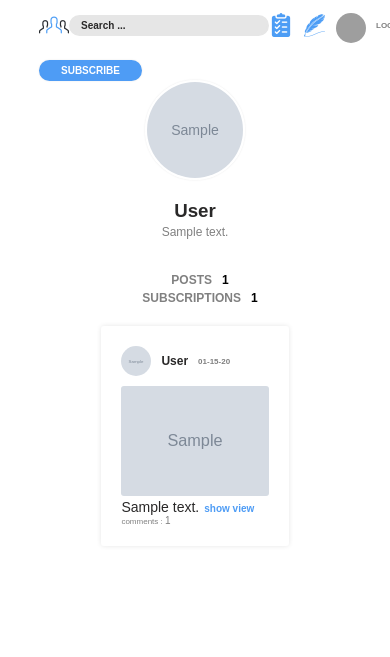
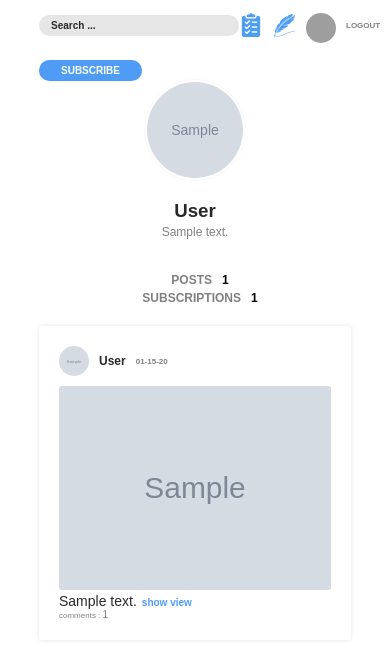
Before and after one commit to YauheniRusinchuk/developement_sweden, a Django app: template apps/templates/home/detail.html in a window 390 px wide. Shown: the top 657 px of the page. Run offline with Django 3.2, Linux system fonts and the light colour scheme; the template is opened without the code that fills it: most values are stand-ins (such as "Sample title", 1, 10 or a date in 2020); grey boxes marked "Sample" are stand-in pictures; some libraries are stand-ins or nearby versions; some web fonts are replaced; grey boxes are pictures that could not be loaded.

Commit message:
query media

```diff
--- a/apps/static/css/style.css
+++ b/apps/static/css/style.css
@@ -1877,3 +1877,54 @@ body {
     font-size: 14px;
     font-weight: bold;
 }
+
+
+@media (max-width: 1110px) {
+    .last_notes_container {
+        display: none;
+    }
+
+    .main_user_info {
+        display: none;
+    }
+}
+
+
+@media (max-width: 1100px) {
+    .main_container {
+        width: 70%;
+    }
+
+    .detail_info_post .post_container {
+        width: 70%;
+    }
+}
+
+
+@media (max-width: 670px) {
+    .main_container {
+        width: 80%;
+    }
+
+    .detail_info_post .post_container {
+        width: 80%;
+    }
+}
+
+
+@media (max-width: 570px) {
+    .main_container {
+        width: 90%;
+    }
+
+    .detail_info_post .post_container {
+        width: 100%;
+    }
+}
+
+
+@media (max-width: 470px) {
+    .header_container .logo {
+        display: none;
+    }
+}
--- a/apps/templates/base.html
+++ b/apps/templates/base.html
@@ -4,6 +4,7 @@
   <head>
     <meta charset="utf-8">
     <title> GETSWE.COM </title>
+    <meta name="viewport" content="width=device-width">
     <link rel="shortcut icon" type="image/icon" href="{% static 'img/favicon.ico' %}"/>
     <link href="{% static 'css/style.css' %}" rel="stylesheet" />
     <link rel="stylesheet" href="//code.jquery.com/ui/1.12.1/themes/base/jquery-ui.css">
--- a/apps/templates/header.html
+++ b/apps/templates/header.html
@@ -1,7 +1,7 @@
 {% load static %}
 <div class="header">
   <div class="header_container">
-    <img onclick="window.location.href='/'" src="{% static 'img/logo.png' %}" />
+    <img class='logo' onclick="window.location.href='/'" src="{% static 'img/logo.png' %}" />
     <form action="{% url 'search:search_page' %}">
       <input type="text" name="q" placeholder="Search ...">
     </form>
```
